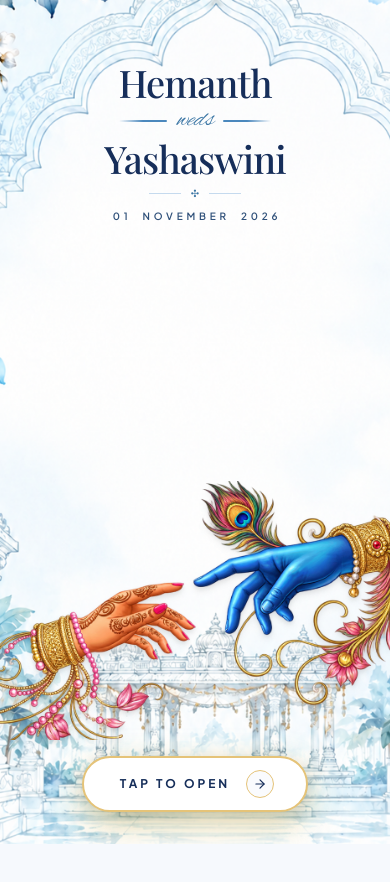
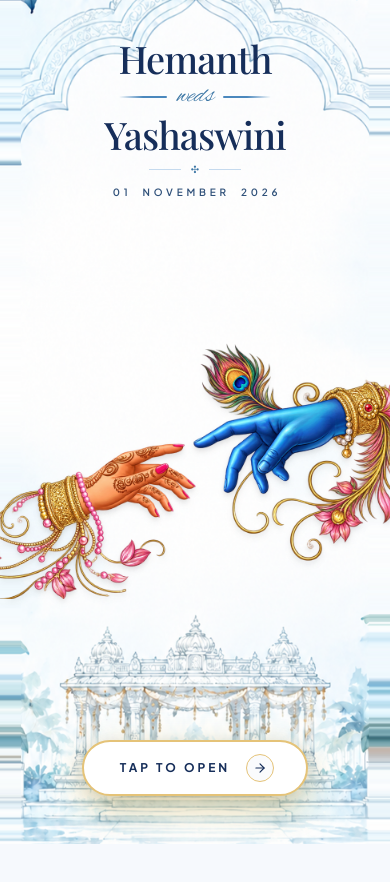
Before and after one commit to ahvaanforyou/hemanth-weds-yashaswini, a React (Vite) app: page / in a window 390 px wide. Shown: the top 882 px of the page. Built offline with nearby package versions, Linux system fonts and the light colour scheme; a web font is replaced by a local one.

Commit message:
fix: center-align starting background image, elevate hands into middle white space, and position tap button in bottom circle

```diff
--- a/src/components/IntroFirstPage.tsx
+++ b/src/components/IntroFirstPage.tsx
@@ -29,7 +29,7 @@ export const IntroFirstPage: React.FC<IntroFirstPageProps> = ({ onOpen }) => {
         <img
           src="/assets/starting-page-mandap.png"
           alt="Temple Mandap Architecture & Arch"
-          className="w-full h-full object-fill sm:object-cover object-center"
+          className="w-full h-full object-cover object-center"
         />
       </div>
 
@@ -43,8 +43,8 @@ export const IntroFirstPage: React.FC<IntroFirstPageProps> = ({ onOpen }) => {
         <div className="absolute inset-0 bg-gradient-to-b from-[#F6F9FD]/30 via-transparent to-[#F6F9FD]/20 pointer-events-none" />
       </div>
 
-      {/* ── 2. TOP TYPOGRAPHY: WEDDING NAMES & DATE (DOWN IN WHITE SECTION) ── */}
-      <div className="relative z-20 pt-16 xs:pt-20 sm:pt-24 md:pt-16 px-4 flex flex-col items-center shrink-0">
+      {/* ── 2. TOP TYPOGRAPHY: WEDDING NAMES & DATE (IN UPPER ARCH WHITE SECTION) ── */}
+      <div className="relative z-20 pt-10 xs:pt-12 sm:pt-14 md:pt-16 px-4 flex flex-col items-center shrink-0">
         {/* Groom Name */}
         <h1 className="font-serif text-[38px] xs:text-[44px] sm:text-[54px] md:text-[76px] lg:text-[84px] font-normal md:font-medium tracking-tight text-[#162E5A] leading-none drop-shadow-xs">
           Hemanth
@@ -77,19 +77,19 @@ export const IntroFirstPage: React.FC<IntroFirstPageProps> = ({ onOpen }) => {
         </p>
       </div>
 
-      {/* ── 3. MIDDLE SECTION: HANDS & BUTTON (BUTTON LOWERED ON MOBILE) ── */}
-      <div className="md:hidden relative z-20 w-full flex-1 flex flex-col items-center justify-between pointer-events-none pb-8 xs:pb-10">
-        {/* Krishna & Radha Auspicious Hands extending edge-to-edge in white area */}
-        <div className="w-screen max-w-none select-none drop-shadow-md overflow-hidden flex items-center justify-center -mx-4 mt-auto mb-2">
+      {/* ── 3. MIDDLE SECTION: HANDS IN CENTER WHITE SPACE & BUTTON IN LOWER CIRCLE ── */}
+      <div className="md:hidden relative z-20 w-full flex-1 flex flex-col items-center justify-between pointer-events-none pb-10 xs:pb-12">
+        {/* Krishna & Radha Auspicious Hands elevated into middle white space */}
+        <div className="w-screen max-w-none select-none drop-shadow-md overflow-hidden flex items-center justify-center -mx-4 my-auto">
           <img
             src="/assets/krishna-radha-hands.png"
             alt="Divine Hands of Love & Companionship"
-            className="w-full min-w-[100vw] h-auto object-cover object-center scale-110"
+            className="w-full min-w-[100vw] h-auto object-cover object-center scale-105 xs:scale-110"
           />
         </div>
 
-        {/* TAP TO OPEN BUTTON brought lower towards mandap base */}
-        <div className="pointer-events-auto mt-2">
+        {/* TAP TO OPEN BUTTON positioned in lower circle above mandap steps */}
+        <div className="pointer-events-auto shrink-0 mb-2">
           <button
             onClick={handleTapToOpen}
             className="group relative inline-flex items-center justify-between gap-4 xs:gap-5 px-8 xs:px-10 py-3 xs:py-3.5 rounded-full bg-white text-[#152E5A] border-2 border-[#E5C378] shadow-[0_12px_36px_rgba(212,175,55,0.4),0_6px_16px_rgba(22,46,90,0.14)] hover:shadow-[0_16px_48px_rgba(212,175,55,0.55)] hover:scale-105 active:scale-95 transition-all duration-300 cursor-pointer"
```
Also changed, not shown: public/assets/starting-page-mandap.png.
